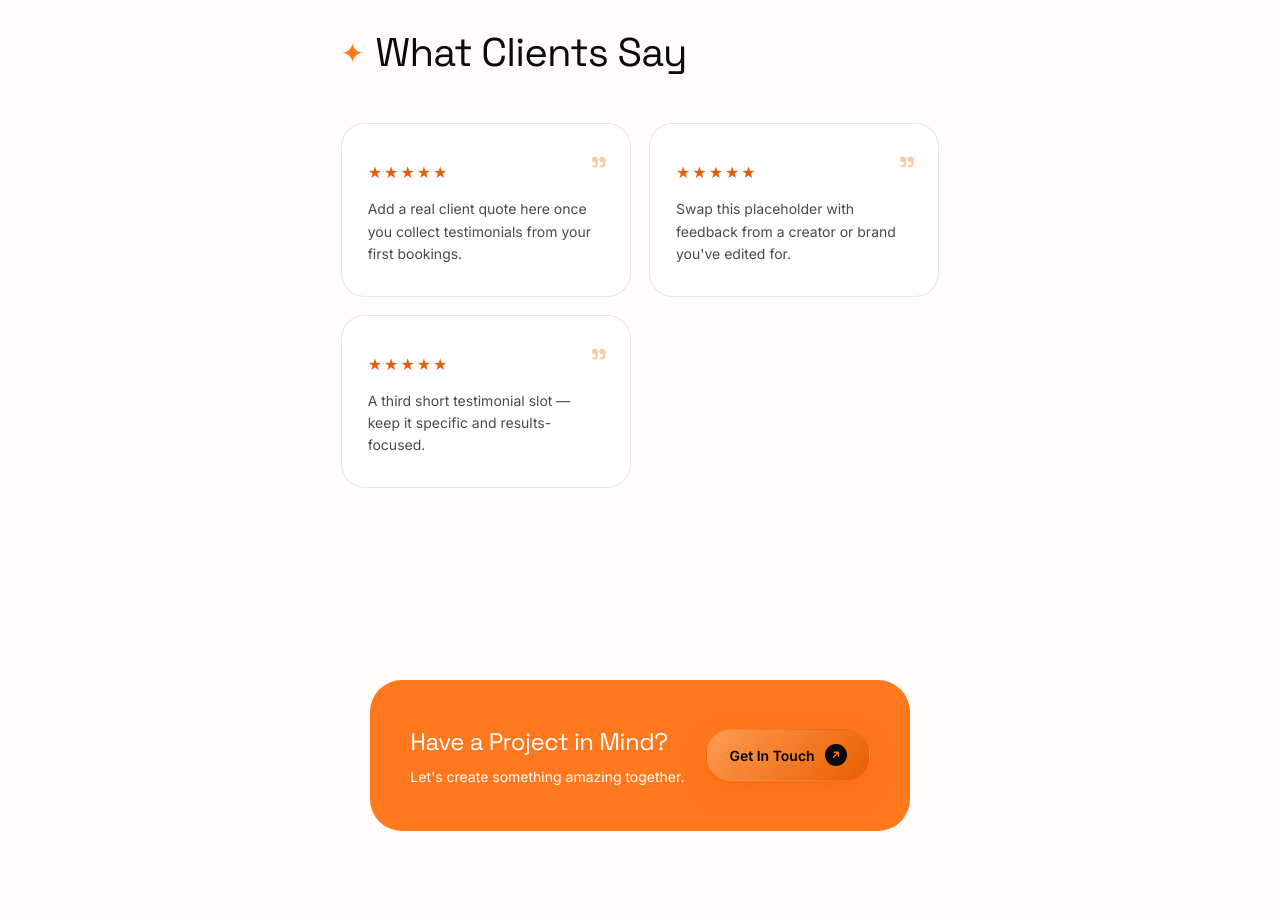
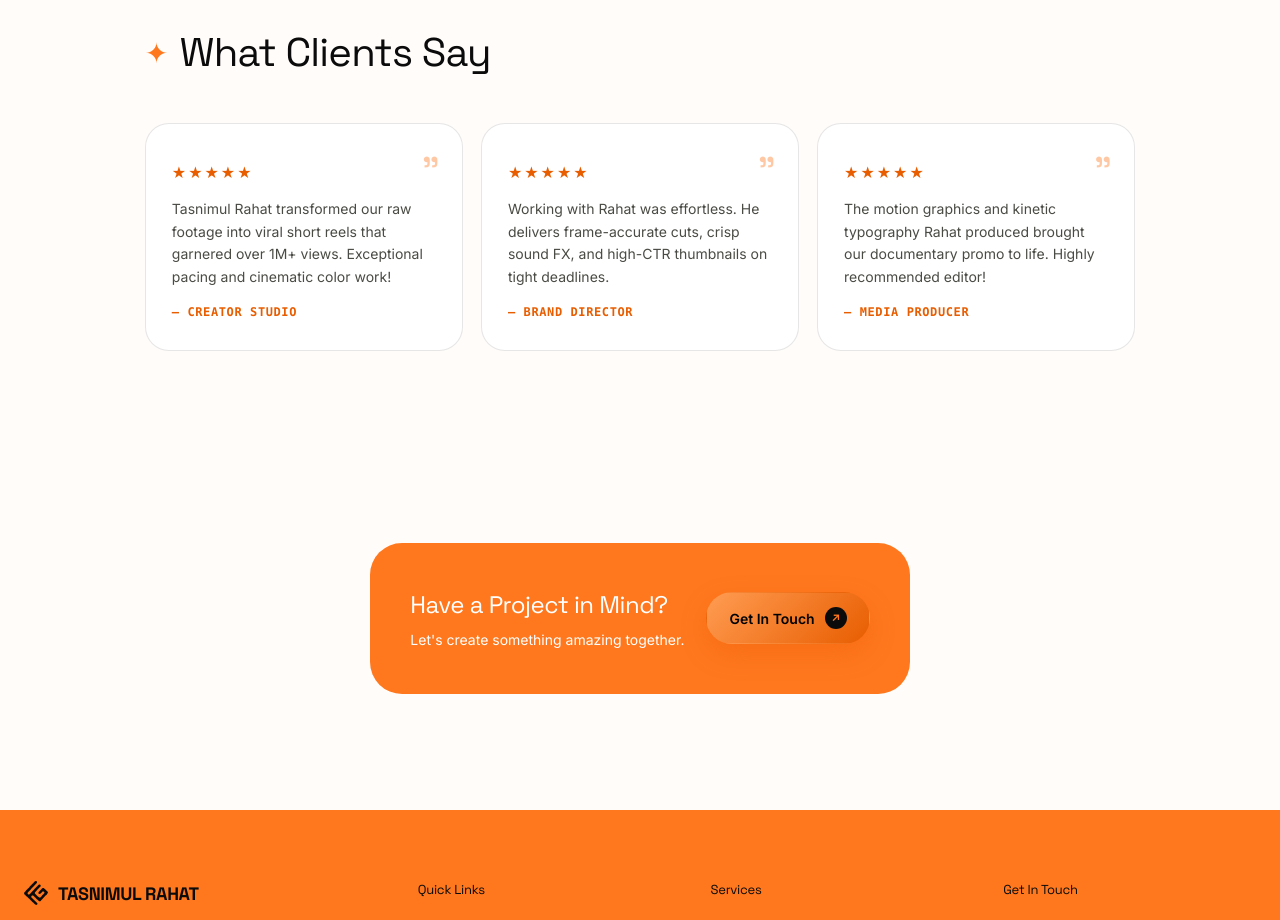
Before and after one commit to salahuddingfx/Editor-Portfolio, a React (Vite) app: page / in a window 1280 px wide. Shown: the part 5380-6300 px from the top of the page. Built offline with nearby package versions, Linux system fonts and the light colour scheme; a web font is replaced by a local one.

Commit message:
feat: replace placeholder testimonials with client reviews and update card styling

```diff
--- a/src/sections/TestimonialsSection.jsx
+++ b/src/sections/TestimonialsSection.jsx
@@ -4,15 +4,18 @@ export default function TestimonialsSection() {
   const reviews = [
     {
       stars: "★★★★★",
-      text: "Add a real client quote here once you collect testimonials from your first bookings."
+      author: "Creator Studio",
+      text: "Tasnimul Rahat transformed our raw footage into viral short reels that garnered over 1M+ views. Exceptional pacing and cinematic color work!"
     },
     {
       stars: "★★★★★",
-      text: "Swap this placeholder with feedback from a creator or brand you've edited for."
+      author: "Brand Director",
+      text: "Working with Rahat was effortless. He delivers frame-accurate cuts, crisp sound FX, and high-CTR thumbnails on tight deadlines."
     },
     {
       stars: "★★★★★",
-      text: "A third short testimonial slot — keep it specific and results-focused."
+      author: "Media Producer",
+      text: "The motion graphics and kinetic typography Rahat produced brought our documentary promo to life. Highly recommended editor!"
     }
   ];
 
@@ -26,10 +29,15 @@ export default function TestimonialsSection() {
 
       <div className="reviews-grid">
         {reviews.map((rev, idx) => (
-          <div className="review-card" key={idx}>
-            <span className="quote-mark">"</span>
-            <div className="stars">{rev.stars}</div>
-            <p>{rev.text}</p>
+          <div className="review-card flex flex-col justify-between gap-4" key={idx}>
+            <div>
+              <span className="quote-mark">"</span>
+              <div className="stars">{rev.stars}</div>
+              <p className="mt-2 text-sm text-[var(--ink-soft)] leading-relaxed">{rev.text}</p>
+            </div>
+            <span className="font-mono text-xs font-bold text-[var(--accent-deep)] uppercase tracking-wider">
+              — {rev.author}
+            </span>
           </div>
         ))}
       </div>
```
